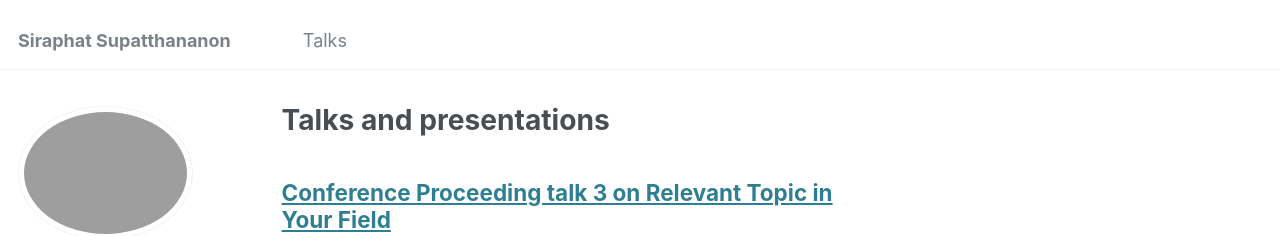
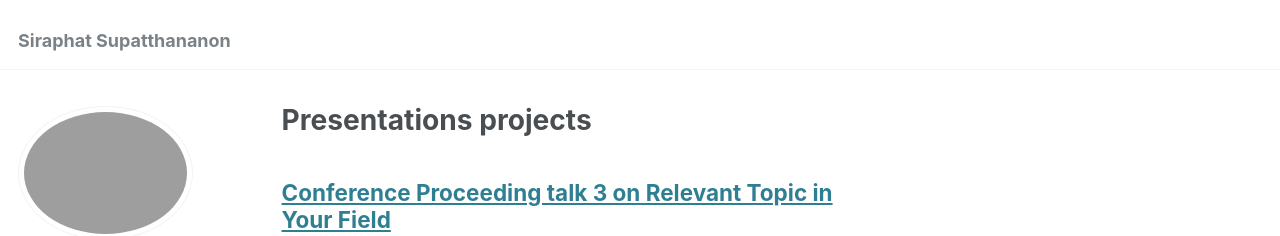
Before and after one commit to Tomoe1046/Tomoe1046.github.io, a Jekyll site: the page built from _pages/talks.html, in a window 1280 px wide and 1317 px high. Shown: the top 236 px of the window. Built offline with Jekyll 4.4.1, drawn with Linux system fonts in a browser that asks for light colours.

Commit message:
delete nav

```diff
--- a/_data/navigation.yml
+++ b/_data/navigation.yml
@@ -5,5 +5,3 @@
 # prevent it from being included in the site.
 
 main:
-  - title: "Talks"
-    url: /talks/
--- a/_pages/talks.html
+++ b/_pages/talks.html
@@ -1,6 +1,6 @@
 ---
 layout: archive
-title: "Talks and presentations"
+title: "Presentations projects"
 permalink: /talks/
 author_profile: true
 ---
```
Also changed, not shown: 1 other file.
